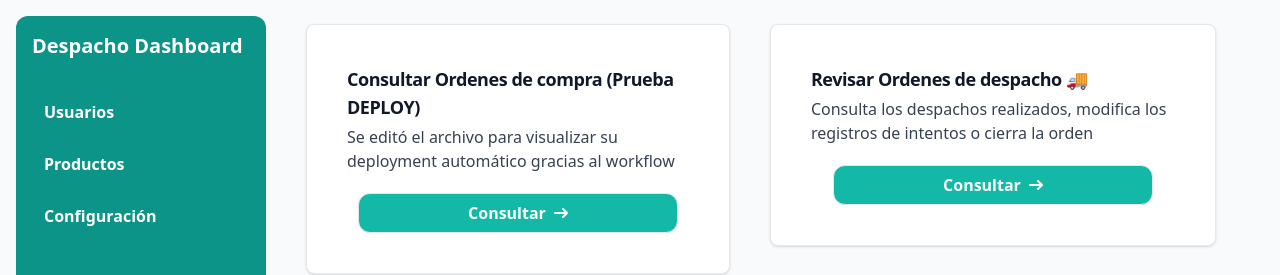
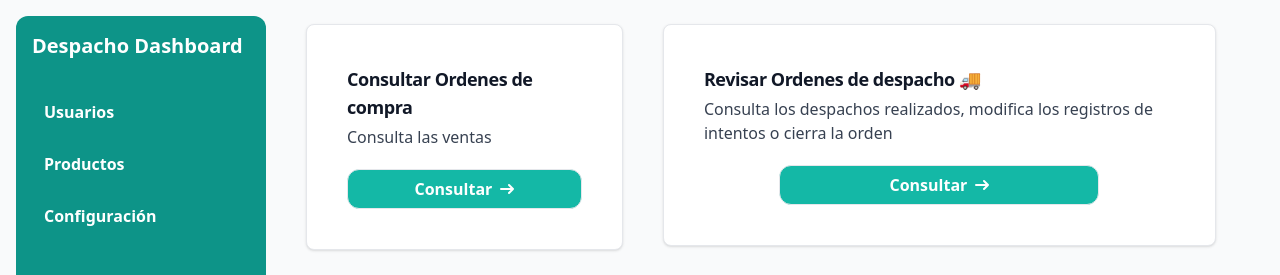
Before and after one commit to cyanide-pills/examen-devops, a React (Vite) app in the folder front_despacho/: page / in a window 1280 px wide. Shown: the top 275 px of the page. Built offline with nearby package versions, Linux system fonts and the light colour scheme; no server answers.

Commit message:
frontend edit v3

```diff
--- a/front_despacho/src/componentes/CrudAdmin/PruebaCards.jsx
+++ b/front_despacho/src/componentes/CrudAdmin/PruebaCards.jsx
@@ -11,8 +11,8 @@ export const PruebaCards = () => {
     <section>
       <div className="flex justify-center">
         <CardComponent
-          title="Consultar Ordenes de compra (Prueba DEPLOY)"
-          description="Se editó el archivo para visualizar su deployment automático gracias al workflow"
+          title="Consultar Ordenes de compra "
+          description="Consulta las ventas"
           buttonText="Consultar"
           onClick={() => {
             setTablaCompras(true);
```
